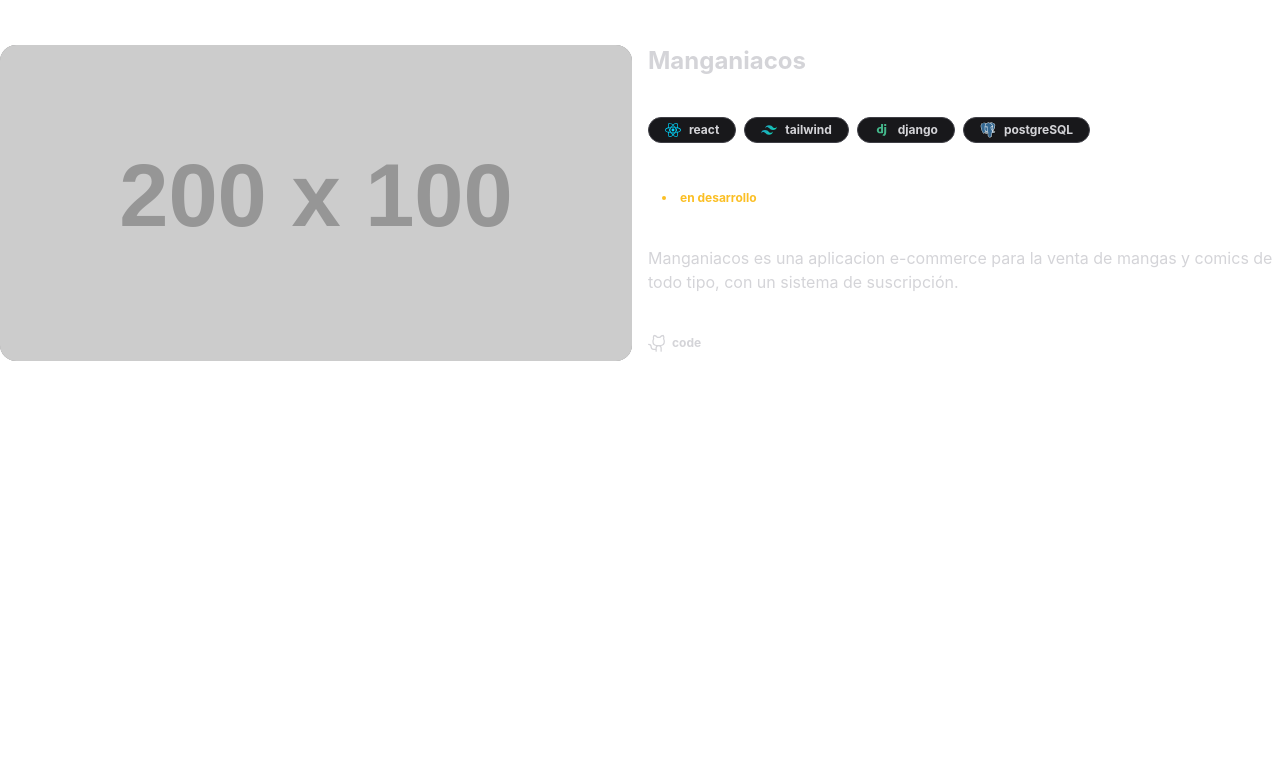
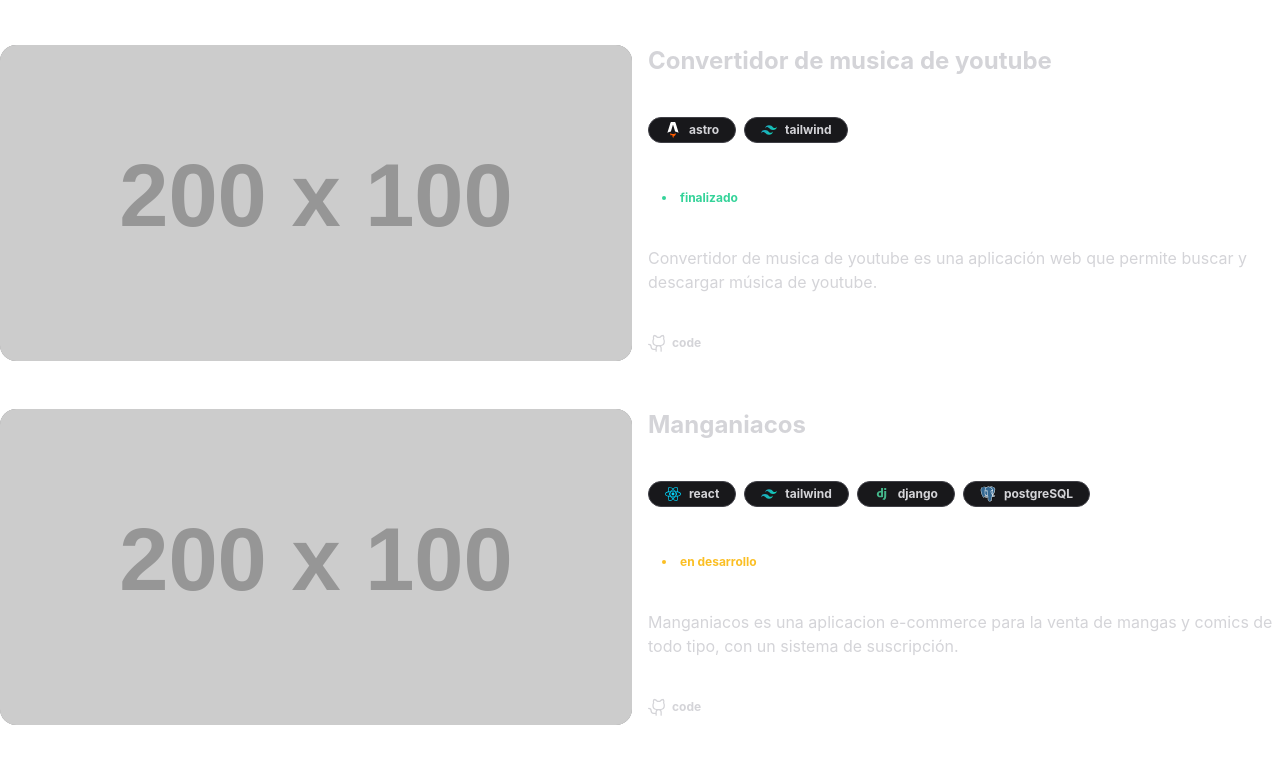
Before and after one commit to Manuekle/porfolio.dev, an Astro site: page /Projects in a window 1280 px wide. Shown: the part 1559-2322 px from the top of the page. Before the commit the page ends 2016 px from the top, so only its background shows below. Built offline with nearby package versions, Linux system fonts and the light colour scheme; Astro itself is replaced by a stand-in of ours; placeholder pictures from the web are drawn by us; what @midudev/tailwind-animations would draw is missing.

Commit message:
Add AstroIcon and Convertidor de musica de youtube project

```diff
--- a/src/pages/Projects.astro
+++ b/src/pages/Projects.astro
@@ -6,6 +6,7 @@ import ReactIcon from "../components/icons/ReactIcon.astro";
 import MySQLIcon from "../components/icons/MySQLIcon.astro";
 import TailwindIcon from "../components/icons/TailwindIcon.astro";
 import { Dot, GithubLogo, LinkBreak } from "@phosphor-icons/react";
+import AstroIcon from "../components/icons/AstroIcon.astro";
 ---
 
 <section id="proyectos" data-section="proyectos" class="pt-20 pb-16">
@@ -228,6 +229,56 @@ import { Dot, GithubLogo, LinkBreak } from "@phosphor-icons/react";
       <span class="bg-zinc-900/50 backdrop-blur rounded-2xl overflow-hidden">
         <img
           src="https://via.placeholder.com/200x100"
+          alt="youtube-converter"
+          class="w-full h-full object-cover transform transition-transform duration-300 hover:scale-110"
+        />
+      </span>
+      <span class="flex flex-col justify-between gap-1">
+        <h2 class="text-zinc-300 font-bold text-2xl">
+          Convertidor de musica de youtube
+        </h2>
+        <div class="py-2 md:flex grid grid-cols-4 md:flex-row gap-2 items-center justify-start">
+          <button
+            class="rounded-full col-span-2 flex flex-row gap-2 items-center justify-center px-4 py-1 border border-zinc-700 bg-zinc-900"
+          >
+            <AstroIcon name="astro" class="w-4 h-4" />
+            <span class="text-zinc-300 text-xs font-bold">astro</span>
+          </button>
+          <button
+            class="rounded-full col-span-2 flex flex-row gap-2 items-center justify-center px-4 py-1 border border-zinc-700 bg-zinc-900"
+          >
+            <TailwindIcon name="tailwind" class="w-4 h-4" />
+            <span class="text-zinc-300 text-xs font-bold">tailwind</span>
+          </button>
+        </div>
+        <span class="text-emerald-400 text-xs flex flex-row items-center">
+          <Dot size={32} weight="bold" />
+          <strong>finalizado</strong>
+        </span>
+        <p class="text-zinc-300 text-pretty">
+          Convertidor de musica de youtube es una aplicación web que permite
+          buscar y descargar música de youtube.
+        </p>
+        <div class="py-2 flex flex-row gap-8 items-center justify-start">
+          <button
+            class="flex text-zinc-300 flex-row gap-1 items-center justify-center"
+          >
+            <GithubLogo size={20} />
+            <span class="text-xs font-bold">code</span>
+          </button>
+          <!-- <button
+            class="flex text-zinc-300 flex-row gap-1 items-center justify-center"
+          >
+            <LinkBreak size={20} />
+            <span class="text-xs font-bold">preview</span>
+          </button> -->
+        </div>
+      </span>
+    </article>
+    <article class="grid grid-cols-1 md:grid-cols-2 gap-4">
+      <span class="bg-zinc-900/50 backdrop-blur rounded-2xl overflow-hidden">
+        <img
+          src="https://via.placeholder.com/200x100"
           alt="pokedex"
           class="w-full h-full object-cover transform transition-transform duration-300 hover:scale-110"
         />
```
